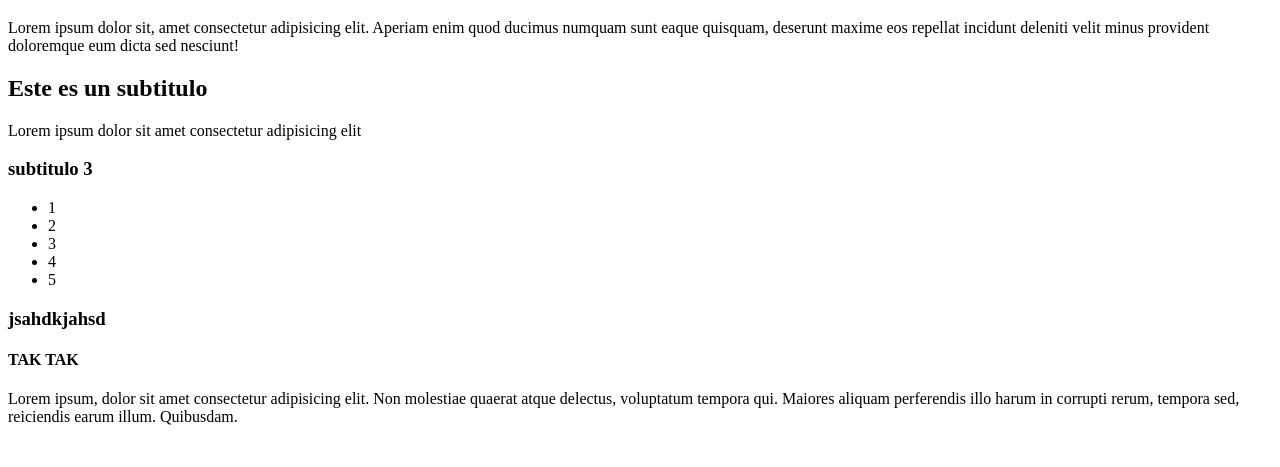
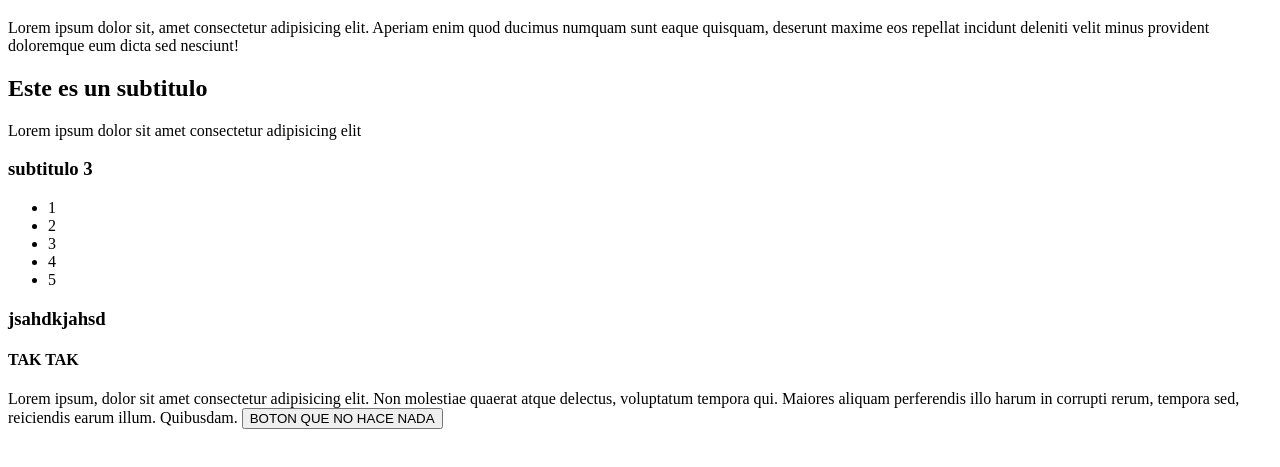
Before and after one commit to Vegas-Studio/paginaTest, a plain HTML site: page index.html in a window 1280 px wide. Shown: the part 61-528 px from the top of the page. Drawn offline with Linux system fonts and the light colour scheme.

Commit message:
agregue boton

```diff
--- a/index.html
+++ b/index.html
@@ -25,5 +25,8 @@
     <h4>TAK TAK</h4>
 
     <span>Lorem ipsum, dolor sit amet consectetur adipisicing elit. Non molestiae quaerat atque delectus, voluptatum tempora qui. Maiores aliquam perferendis illo harum in corrupti rerum, tempora sed, reiciendis earum illum. Quibusdam.</span>
+
+
+    <button>BOTON QUE NO HACE NADA</button>
 </body>
 </html>
```
